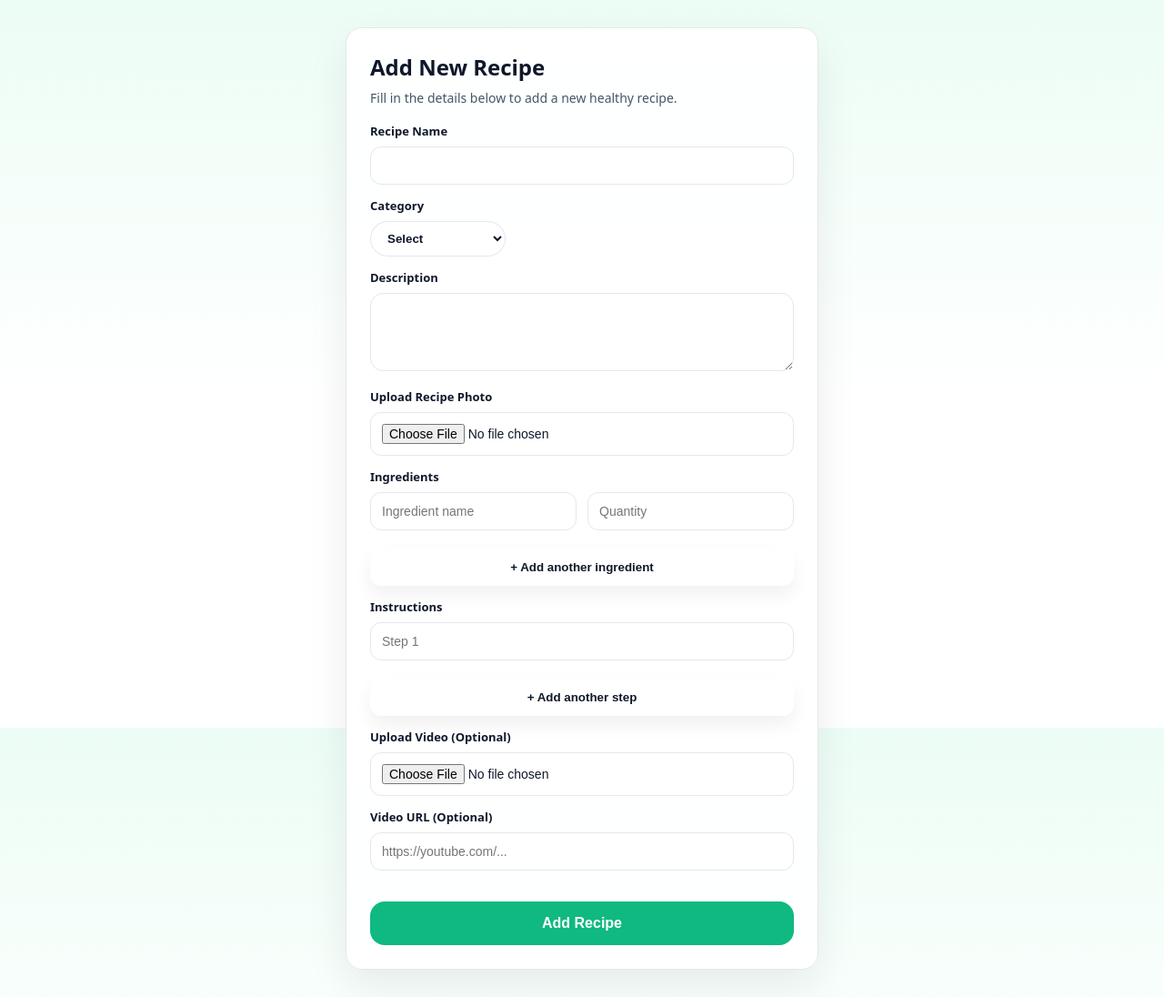
After one commit to MISSNOORA/BITEFUL, a PHP site: page /add-recipe.html in a window 1280 px wide. The commit adds this page. Shown: the whole page at 91% size. Run offline with PHP 8.4, Linux system fonts and the light colour scheme.

Commit message:
Add Add Recipe page and styling

```diff
--- /dev/null
+++ b/add-recipe.html
@@ -0,0 +1,119 @@
+<!DOCTYPE html>
+<html lang="en">
+<head>
+  <meta charset="UTF-8">
+  <title>Add New Recipe</title>
+  <link rel="stylesheet" href="style.css">
+</head>
+<body>
+
+<div class="center">
+  <div class="box sign-page add-recipe-box">
+
+    <h2 class="title">Add New Recipe</h2>
+    <p class="desc">Fill in the details below to add a new healthy recipe.</p>
+
+    <form class="form" onsubmit="redirectToMyRecipes(event)">
+
+      <!-- Recipe Name -->
+      <div class="group">
+        <label>Recipe Name</label>
+        <input type="text" required>
+      </div>
+
+      <!-- Category -->
+      <div class="group">
+        <label>Category</label>
+        <select required>
+          <option value="">Select</option>
+          <option>Quick Meals</option>
+          <option>Healthy Snacks</option>
+          <option>Meal Prep</option>
+        </select>
+      </div>
+
+      <!-- Description -->
+      <div class="group">
+        <label>Description</label>
+        <textarea rows="4" class="recipe-textarea" required></textarea>
+      </div>
+
+      <!-- Photo -->
+      <div class="group">
+        <label>Upload Recipe Photo</label>
+        <input type="file" required>
+      </div>
+
+      <!-- Ingredients -->
+      <div class="group">
+        <label>Ingredients</label>
+        <div id="ingredients">
+          <div class="two">
+            <input type="text" placeholder="Ingredient name" required>
+            <input type="text" placeholder="Quantity" required>
+          </div>
+        </div>
+        <button type="button" class="btn btn-ghost" onclick="addIngredient()">
+          + Add another ingredient
+        </button>
+      </div>
+
+      <!-- Instructions -->
+      <div class="group">
+        <label>Instructions</label>
+        <div id="steps">
+          <input type="text" placeholder="Step 1" required>
+        </div>
+        <button type="button" class="btn btn-ghost" onclick="addStep()">
+          + Add another step
+        </button>
+      </div>
+
+      <!-- Video -->
+      <div class="group">
+        <label>Upload Video (Optional)</label>
+        <input type="file">
+      </div>
+
+      <div class="group">
+        <label>Video URL (Optional)</label>
+        <input type="url" placeholder="https://youtube.com/...">
+      </div>
+
+      <!-- Submit -->
+      <button type="submit" class="btn green">Add Recipe</button>
+
+    </form>
+  </div>
+</div>
+
+<script>
+  function addIngredient() {
+    const container = document.getElementById("ingredients");
+    const div = document.createElement("div");
+    div.className = "two";
+    div.innerHTML = `
+      <input type="text" placeholder="Ingredient name" required>
+      <input type="text" placeholder="Quantity" required>
+    `;
+    container.appendChild(div);
+  }
+
+  function addStep() {
+    const steps = document.getElementById("steps");
+    const stepNum = steps.children.length + 1;
+    const input = document.createElement("input");
+    input.type = "text";
+    input.placeholder = "Step " + stepNum;
+    input.required = true;
+    steps.appendChild(input);
+  }
+
+  function redirectToMyRecipes(e) {
+    e.preventDefault();
+    window.location.href = "my-recipes.html";
+  }
+</script>
+
+</body>
+</html>
--- a/style.css
+++ b/style.css
@@ -1172,3 +1172,74 @@ select{
 
 
 /* --------------------------------------------------------------------------- ***** --------------------------------------------------------------------------- */
+
+/* Add Recipe  */
+
+.add-recipe-box {
+  max-width: 640px;
+}
+
+.recipe-textarea {
+  width: 100%;
+  padding: 12px;
+  border-radius: 12px;
+  border: 1px solid #e5e7eb;
+}
+
+.add-recipe-box {
+  max-width: 640px;
+  animation: fadeUp 0.6s ease;
+}
+
+
+.recipe-textarea {
+  width: 100%;
+  padding: 12px;
+  border-radius: 14px;
+  border: 1px solid #e5e7eb;
+  transition: border 0.3s, box-shadow 0.3s;
+}
+
+.recipe-textarea:focus {
+  outline: none;
+  border-color: #22c55e;
+  box-shadow: 0 0 0 3px rgba(34, 197, 94, 0.15);
+}
+
+
+input:focus,
+select:focus {
+  outline: none;
+  border-color: #22c55e;
+  box-shadow: 0 0 0 3px rgba(34, 197, 94, 0.15);
+}
+
+
+#ingredients .two,
+#steps input {
+  margin-bottom: 10px;
+}
+
+
+.btn-ghost {
+  margin-top: 10px;
+  transition: background 0.3s, transform 0.2s;
+}
+
+.btn-ghost:hover {
+  background-color: rgba(34, 197, 94, 0.08);
+  transform: translateY(-1px);
+}
+
+.btn.green {
+  margin-top: 20px;
+  font-size: 16px;
+  padding: 14px;
+  border-radius: 16px;
+  transition: transform 0.2s, box-shadow 0.2s;
+}
+
+.btn.green:hover {
+  transform: translateY(-2px);
+  box-shadow: 0 10px 20px rgba(34, 197, 94, 0.25);
+}
```
Also changed, not shown: 1 other file.
